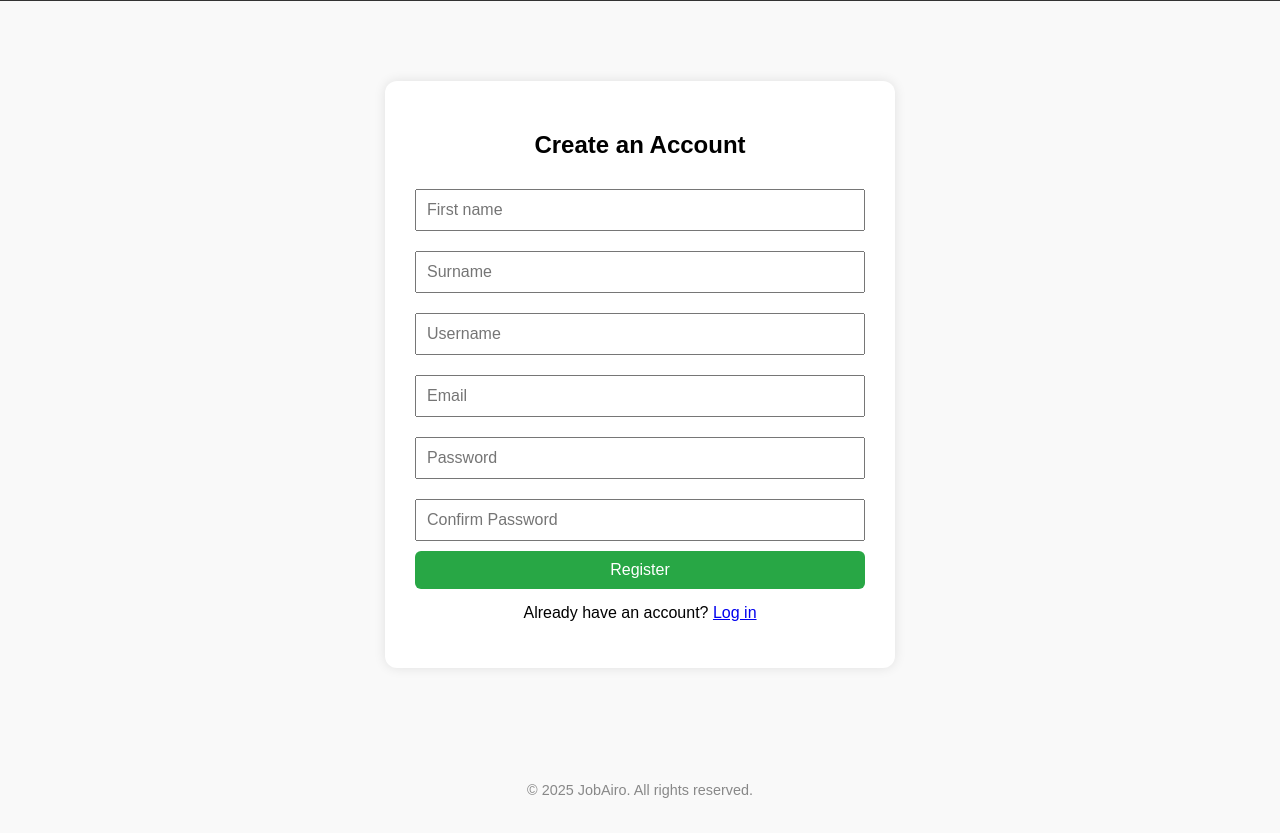
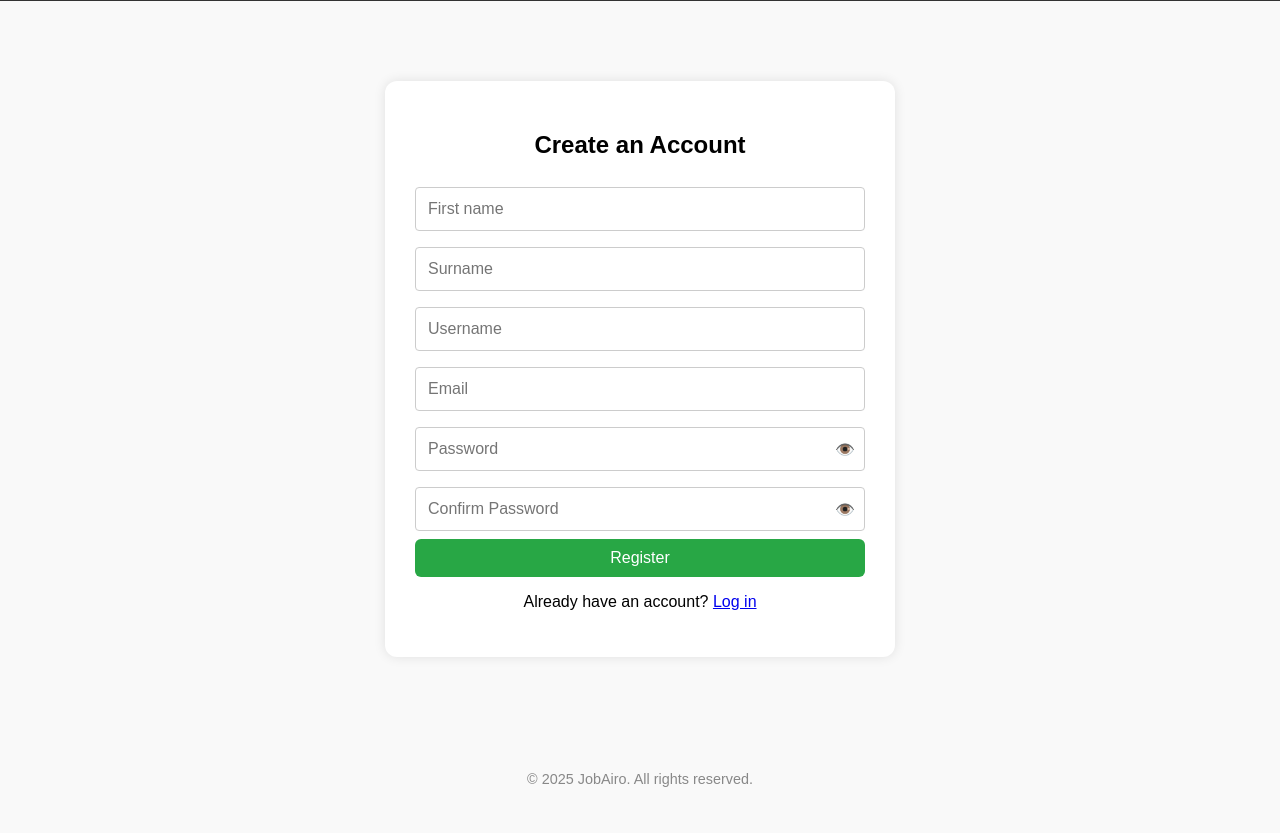
Before and after one commit to viveksingh1508/fastapiscrapeproject, a FastAPI app: template app/templates/user_register_form.html in a window 1280 px wide. Shown: the part 40-873 px from the top of the page. After the commit the page ends 827 px from the top, so only its background shows below. Run offline with FastAPI, Linux system fonts and the light colour scheme; the template is opened without the code that fills it, so the values that code supplies are empty; parts of the project's set-up code (start-up, migrations or seed data) failed here and were passed over.

Commit message:
updated the register form for better UI

```diff
--- a/app/static/css/user_register_form.css
+++ b/app/static/css/user_register_form.css
@@ -33,11 +33,73 @@
     background-color: #218838;
 }
 
-.error {
-    color: red;
-    margin-bottom: 10px;
+.password-container {
+    position: relative;
+    width: 100%;
 }
 
-.login-text {
-    margin-top: 15px;
+
+
+.toggle-password {
+    position: absolute;
+    right: 10px;
+    top: 50%;
+    transform: translateY(-50%);
+    cursor: pointer;
+    user-select: none;
 }
+
+/* Error message styling */
+.error-message {
+    color: #dc3545;
+    background-color: #f8d7da;
+    border: 1px solid #f5c6cb;
+    padding: 10px;
+    border-radius: 4px;
+    margin-bottom: 15px;
+}
+
+.error {
+    color: #dc3545;
+    font-size: 0.9em;
+    margin-top: 5px;
+}
+
+/* Make all input fields consistent */
+.register-form input[type="text"],
+.register-form input[type="email"],
+.register-form input[type="password"] {
+    width: 100%;
+    padding: 12px;
+    margin: 8px 0;
+    border: 1px solid #ccc;
+    border-radius: 4px;
+    box-sizing: border-box;
+    font-size: 16px;
+}
+
+/* Password container adjustments */
+.password-container {
+    position: relative;
+    width: 100%;
+    /* Ensure it takes full width */
+}
+
+/* .toggle-password {
+    position: absolute;
+    right: 12px;
+    top: 50%;
+    transform: translateY(-50%);
+    cursor: pointer;
+    user-select: none;
+    background: none;
+    border: none;
+    padding: 0;
+    font-size: 16px;
+} */
+
+/* Remove extra spacing caused by the toggle */
+/* .password-container input[type="password"],
+.password-container input[type="text"] {
+    padding-right: 35px;
+} */
--- a/app/templates/user_register_form.html
+++ b/app/templates/user_register_form.html
@@ -4,38 +4,94 @@
 <div class="register-container">
   <h2>Create an Account</h2>
 
+  <!-- Non-field errors -->
+  {% if errors.non_field %}
+  <div class="error-message">
+    {% for error in errors.non_field %}
+    <p>{{ error }}</p>
+    {% endfor %}
+  </div>
+  {% endif %}
+
   <form action="/user/register" method="post" class="register-form">
-    <input type="text" name="first_name" placeholder="First name" required />
+    <!-- First Name -->
+    <input
+      type="text"
+      name="first_name"
+      placeholder="First name"
+      required
+      value="{{ form_data.first_name | default('') }}"
+    />
     {% if errors.first_name %}
     <p class="error">{{ errors.first_name[0] }}</p>
     {% endif %}
 
-    <input type="text" name="last_name" placeholder="Surname" required />
+    <!-- Last Name -->
+    <input
+      type="text"
+      name="last_name"
+      placeholder="Surname"
+      required
+      value="{{ form_data.last_name | default('') }}"
+    />
     {% if errors.last_name %}
     <p class="error">{{ errors.last_name[0] }}</p>
     {% endif %}
 
-    <input type="text" name="username" placeholder="Username" required />
+    <!-- Username -->
+    <input
+      type="text"
+      name="username"
+      placeholder="Username"
+      required
+      value="{{ form_data.username | default('') }}"
+    />
     {% if errors.username %}
     <p class="error">{{ errors.username[0] }}</p>
     {% endif %}
 
-    <input type="email" name="email" placeholder="Email" required />
+    <!-- Email -->
+    <input
+      type="email"
+      name="email"
+      placeholder="Email"
+      required
+      value="{{ form_data.email | default('') }}"
+    />
     {% if errors.email %}
     <p class="error">{{ errors.email[0] }}</p>
     {% endif %}
 
-    <input type="password" name="password" placeholder="Password" required />
+    <!-- Password with show/hide toggle -->
+    <div class="password-container">
+      <input
+        type="password"
+        name="password"
+        id="password"
+        placeholder="Password"
+        required
+      />
+      <span class="toggle-password" onclick="togglePassword('password')"
+        >👁️</span
+      >
+    </div>
     {% if errors.password %}
     <p class="error">{{ errors.password[0] }}</p>
     {% endif %}
 
+    <!-- Confirm Password with show/hide toggle -->
+    <div class="password-container">
       <input
         type="password"
         name="confirm_password"
+        id="confirm_password"
         placeholder="Confirm Password"
         required
       />
+      <span class="toggle-password" onclick="togglePassword('confirm_password')"
+        >👁️</span
+      >
+    </div>
     {% if errors.confirm_password %}
     <p class="error">{{ errors.confirm_password[0] }}</p>
     {% endif %}
@@ -46,4 +102,12 @@
     Already have an account? <a href="/auth/login">Log in</a>
   </p>
 </div>
+
+<script>
+  function togglePassword(fieldId) {
+    const passwordField = document.getElementById(fieldId);
+    passwordField.type =
+      passwordField.type === "password" ? "text" : "password";
+  }
+</script>
 {% endblock %}
--- a/app/views/users_view.py
+++ b/app/views/users_view.py
@@ -44,14 +44,12 @@ async def create_user_view(request: Request, db: AsyncSession):
         )
 
     except HTTPException as e:
-        error_dict = (
-            e.detail if isinstance(e.detail, dict) else {"non_field": [e.detail]}
-        )
+        error_dict = {"non_field": [e.detail]}
         return templates.TemplateResponse(
             "user_register_form.html",
             {
                 "request": request,
-                "errors": error_dict,  # Should be a dictionary
+                "errors": error_dict,
                 "form_data": form,
             },
             status_code=400,
```
Also changed, not shown: app/schema/user_schema.py (+12 -3 lines), app/services/users.py (+22 -6 lines). Lines whose indentation alone changed are shown as unchanged.
